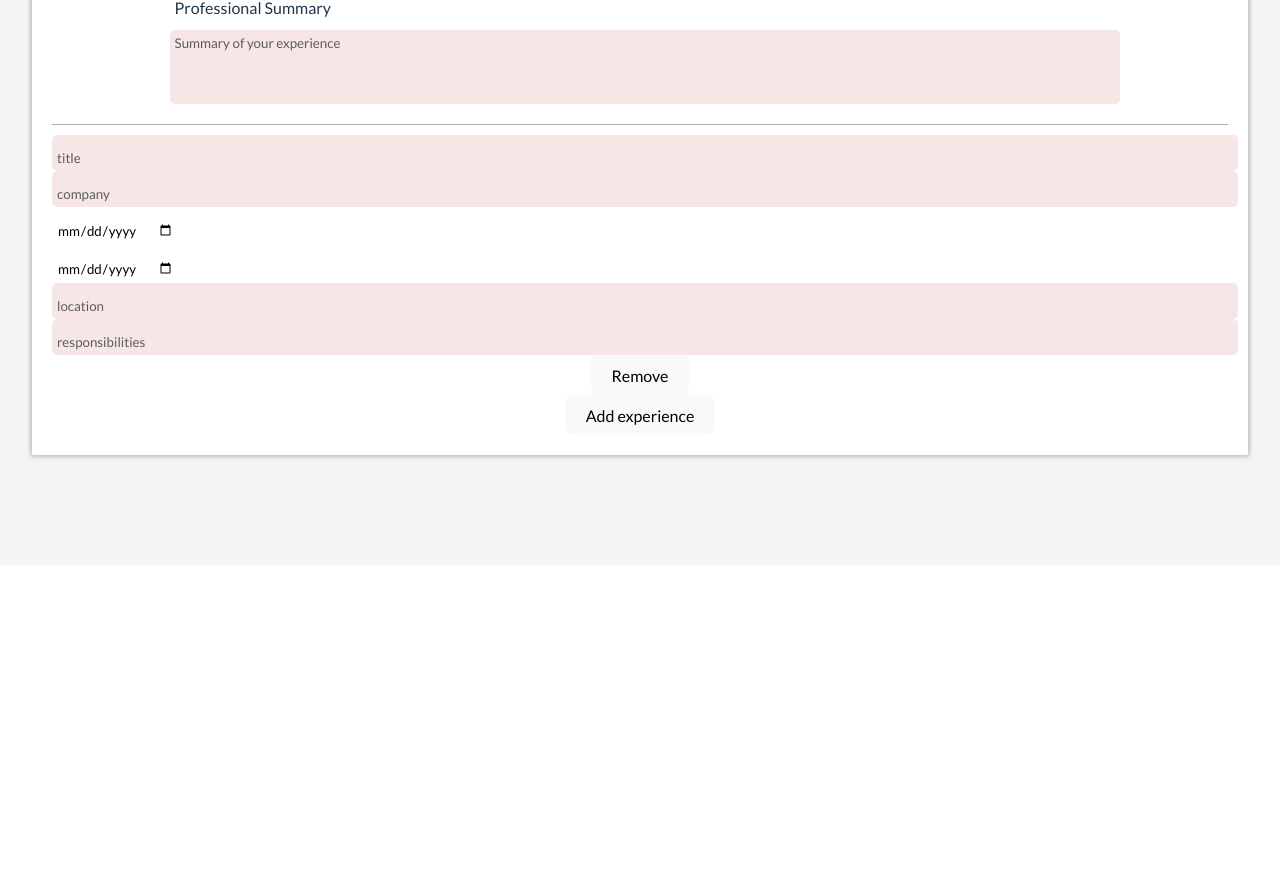
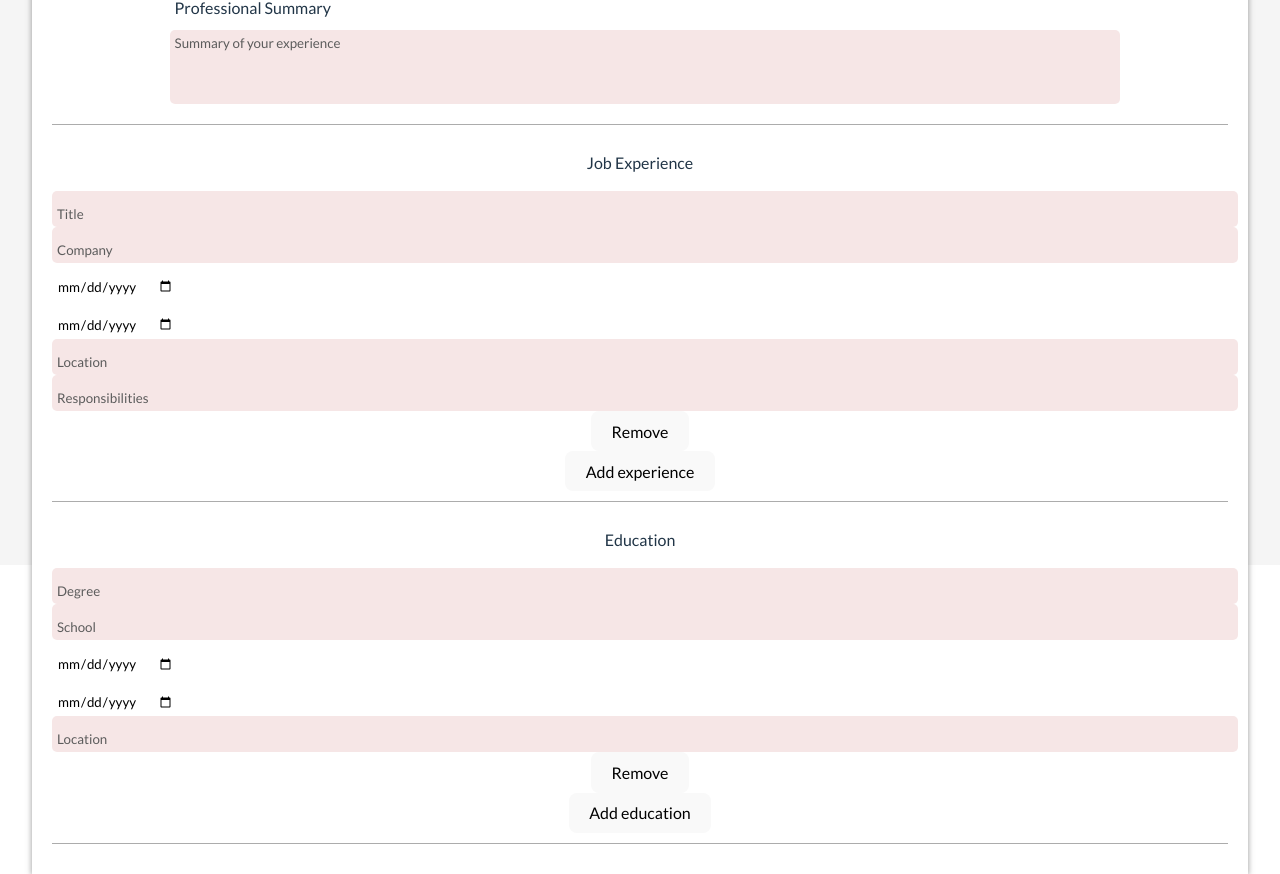
Before and after one commit to sevleo/TOP-CVMaker, a React (Vite) app: page / in a window 1280 px wide. Shown: the part 299-1173 px from the top of the page. Before the commit the page ends 864 px from the top, so only its background shows below. Built offline with nearby package versions, Linux system fonts and the light colour scheme.

Commit message:
add education module

```diff
--- a/src/App.jsx
+++ b/src/App.jsx
@@ -3,6 +3,7 @@ import ContactSection from "./components/ContactSection";
 import "./App.css";
 import Summary from "./components/Summary";
 import Experience from "./components/Experience";
+import Education from "./components/Education";
 
 function App() {
   const [profile, setProfile] = useState({
@@ -30,6 +31,9 @@ function App() {
         <Summary />
         <div className="linebreak"></div>
         <Experience />
+        <div className="linebreak"></div>
+        <Education />
+        <div className="linebreak"></div>
       </main>
     </>
   );
--- /dev/null
+++ b/src/components/Education.jsx
@@ -0,0 +1,100 @@
+import { useState } from "react";
+import Input from "./Input";
+import Button from "./Button";
+import "../styles/Education.css";
+
+export default function Education() {
+  const [educations, setEducations] = useState([
+    {
+      id: Math.random(),
+      degree: "",
+      school: "",
+      from: "",
+      to: "",
+      location: "",
+    },
+  ]);
+
+  function addEducation() {
+    const newEducation = {
+      id: Math.random(),
+      degree: "",
+      school: "",
+      from: "",
+      to: "",
+      location: "",
+    };
+    const updatedEducations = [...educations, newEducation];
+    setEducations(updatedEducations);
+  }
+
+  function removeEducation(education) {
+    const updatedEducations = educations.filter((edu) => edu !== education);
+    setEducations(updatedEducations);
+  }
+
+  function onEducationChange(index, field, value) {
+    const updatedEducations = [...educations];
+    updatedEducations[index][field] = value;
+    setEducations(updatedEducations);
+  }
+
+  return (
+    <div className="education-section">
+      <p>Education</p>
+
+      {educations.map((education, index) => (
+        <div key={education.id} className="education">
+          <Input
+            label="Degree"
+            placeholder="Degree"
+            className="education degree"
+            value={education.degree}
+            onChange={(value) => onEducationChange(index, "degree", value)}
+          />
+          <Input
+            label="School"
+            placeholder="School"
+            className="education school"
+            value={education.school}
+            onChange={(value) => onEducationChange(index, "school", value)}
+          />
+          <Input
+            label="From"
+            placeholder="From"
+            className="education from"
+            type="date"
+            value={education.from}
+            onChange={(value) => onEducationChange(index, "from", value)}
+          />
+          <Input
+            label="To"
+            placeholder="To"
+            className="education to"
+            type="date"
+            value={education.to}
+            onChange={(value) => onEducationChange(index, "to", value)}
+          />
+          <Input
+            label="Location"
+            placeholder="Location"
+            className="education location"
+            value={education.location}
+            onChange={(value) => onEducationChange(index, "location", value)}
+          />
+          <Button
+            className="remove-education"
+            onClick={() => removeEducation(education)}
+            label="Remove"
+          />
+        </div>
+      ))}
+
+      <Button
+        label="Add education"
+        className="add-education"
+        onClick={addEducation}
+      />
+    </div>
+  );
+}
--- a/src/components/Experience.jsx
+++ b/src/components/Experience.jsx
@@ -42,48 +42,49 @@ export default function Experience() {
 
   return (
     <div className="experience-section">
+      <p>Job Experience</p>
       {experiences.map((experience, index) => (
         <div key={experience.id} className="experience">
           <Input
-            label="title"
-            placeholder="title"
+            label="Title"
+            placeholder="Title"
             className="experience title"
             value={experience.title}
             onChange={(value) => onExperienceChange(index, "title", value)}
           />
           <Input
-            label="company"
-            placeholder="company"
+            label="Company"
+            placeholder="Company"
             className="experience company"
             value={experience.company}
             onChange={(value) => onExperienceChange(index, "company", value)}
           />
           <Input
-            label="from"
-            placeholder="from"
+            label="From"
+            placeholder="From"
             className="experience from"
             type="date"
             value={experience.from}
             onChange={(value) => onExperienceChange(index, "from", value)}
           />
           <Input
-            label="to"
-            placeholder="to"
+            label="To"
+            placeholder="To"
             className="experience to"
             type="date"
             value={experience.to}
             onChange={(value) => onExperienceChange(index, "to", value)}
           />
           <Input
-            label="location"
-            placeholder="location"
+            label="Location"
+            placeholder="Location"
             className="experience location"
             value={experience.location}
             onChange={(value) => onExperienceChange(index, "location", value)}
           />
           <Input
-            label="responsibilities"
-            placeholder="responsibilities"
+            label="Responsibilities"
+            placeholder="Responsibilities"
             className="experience responsibilities"
             value={experience.responsibilities}
             onChange={(value) =>
```
Also changed, not shown: src/styles/Education.css (added).
